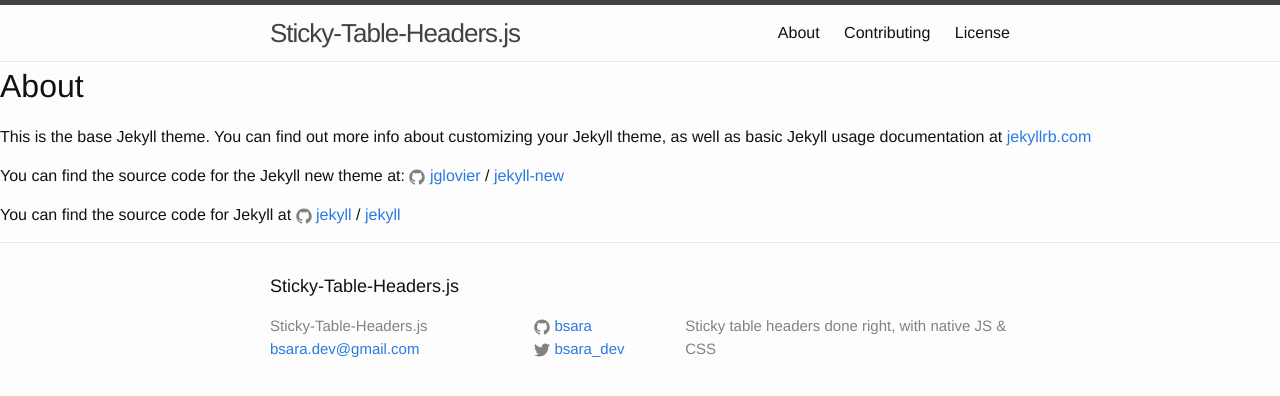
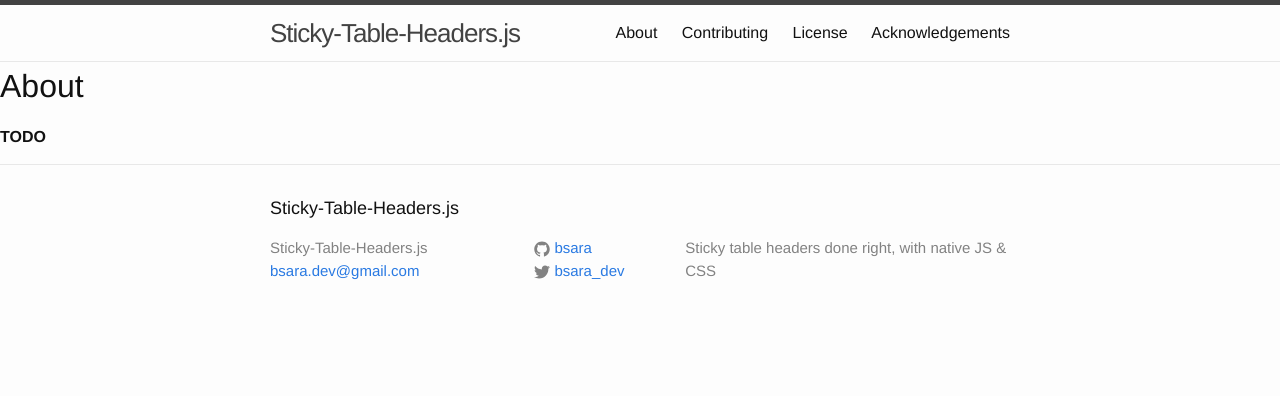
Before and after one commit to bsara/sticky-table-headers.js, a Jekyll site: the page built from _project_pages/about.md, in a window 1280 px wide. Shown: the top 396 px of the page. Built offline with Jekyll 4.4.1, drawn with Linux system fonts in a browser that asks for light colours; nearby versions of some CDN libraries; Markdown is read by kramdown in place of the engine named in the settings.

Commit message:
more style updates and adding blank acknowledgements page

```diff
--- a/_includes/head.html
+++ b/_includes/head.html
@@ -6,11 +6,12 @@
   <title>{% if page.title %}{{ page.title | escape }}{% else %}{{ site.title | escape }}{% endif %}</title>
   <meta name="description" content="{% if page.excerpt %}{{ page.excerpt | strip_html | strip_newlines | truncate: 160 }}{% else %}{{ site.description }}{% endif %}">
 
-  <link rel="stylesheet" type="text/css" href="//fonts.googleapis.com/css?family=Merriweather:400,400italic,700,700italic,900,900italic,300italic,300" />
-  <link rel="stylesheet" type="text/css" href="//fonts.googleapis.com/css?family=Inconsolata:400,700" />
-  <link rel="stylesheet" type="text/css" href="//fonts.googleapis.com/css?family=Source+Sans+Pro:400,200,200italic,300,300italic,400italic,600,600italic,700,700italic,900,900italic" />
+  <link rel="stylesheet" type="text/css" href="//fonts.googleapis.com/css?family=Merriweather:400,400italic,700,700italic,900,900italic,300italic,300">
+  <link rel="stylesheet" type="text/css" href="//fonts.googleapis.com/css?family=Inconsolata:400,700">
+  <link rel="stylesheet" type="text/css" href="//fonts.googleapis.com/css?family=Source+Sans+Pro:400,200,200italic,300,300italic,400italic,600,600italic,700,700italic,900,900italic">
 
-  <link rel="stylesheet" type="text/css" href="//cdnjs.cloudflare.com/ajax/libs/normalize/3.0.3/normalize.min.css" />
+  <link rel="stylesheet" type="text/css" href="//cdnjs.cloudflare.com/ajax/libs/normalize/3.0.3/normalize.min.css">
+  <link rel="stylesheet" type="text/css" href="//maxcdn.bootstrapcdn.com/font-awesome/4.5.0/css/font-awesome.min.css">
 
   <link rel="stylesheet" type="text/css" href="{{ "/main.css" | prepend: site.baseurl }}">
 
--- a/_project_pages/about.md
+++ b/_project_pages/about.md
@@ -4,12 +4,4 @@
 categories: site
 ---
 
-This is the base Jekyll theme. You can find out more info about customizing your Jekyll theme, as well as basic Jekyll usage documentation at [jekyllrb.com](http://jekyllrb.com/)
-
-You can find the source code for the Jekyll new theme at:
-{% include icon-github.html username="jglovier" %} /
-[jekyll-new](https://github.com/jglovier/jekyll-new)
-
-You can find the source code for Jekyll at
-{% include icon-github.html username="jekyll" %} /
-[jekyll](https://github.com/jekyll/jekyll)
+**TODO**
```
Also changed, not shown: _project_pages/acknowledgements.md (added, +7 -0 lines), _project_pages/contributing.md (+1 -1 lines).
